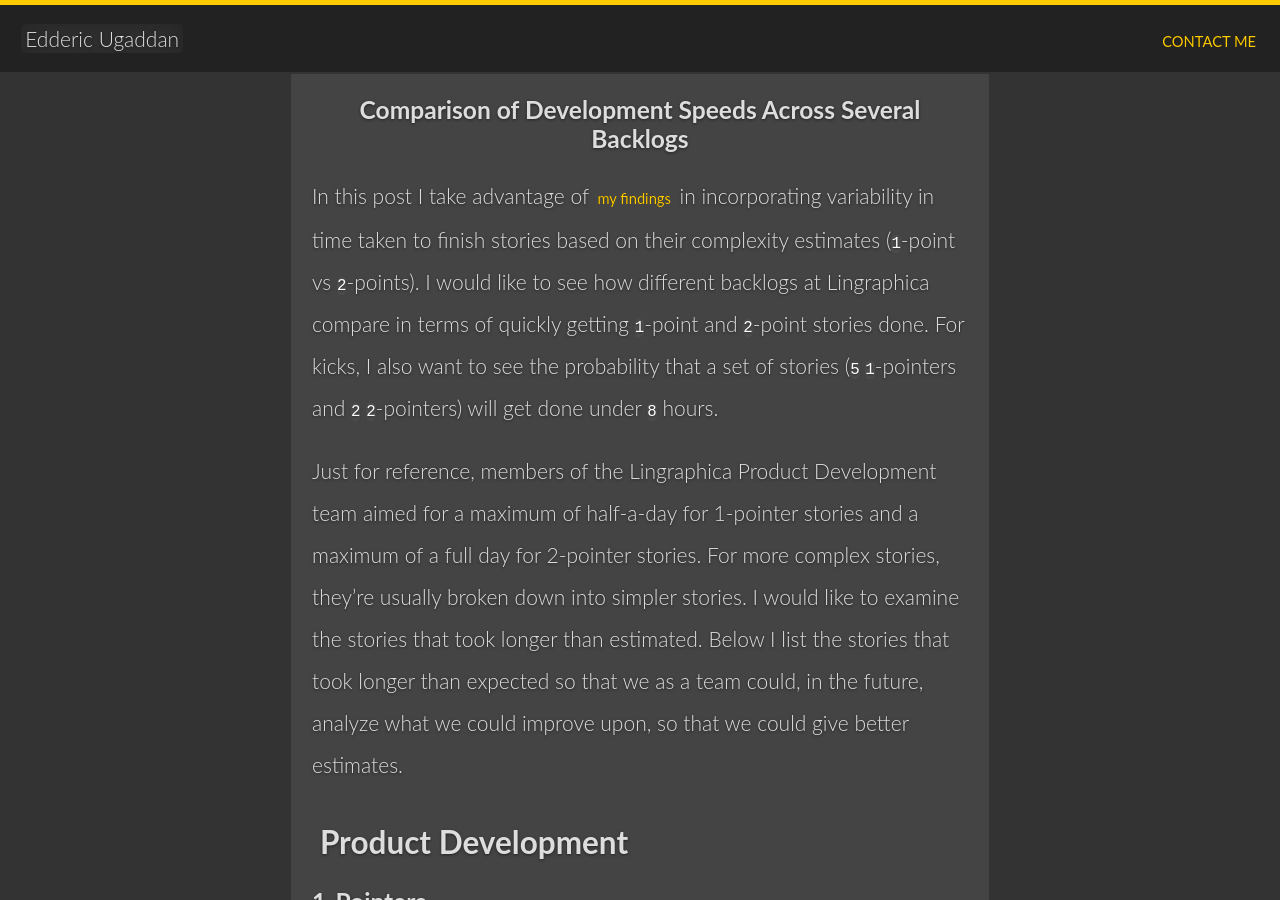
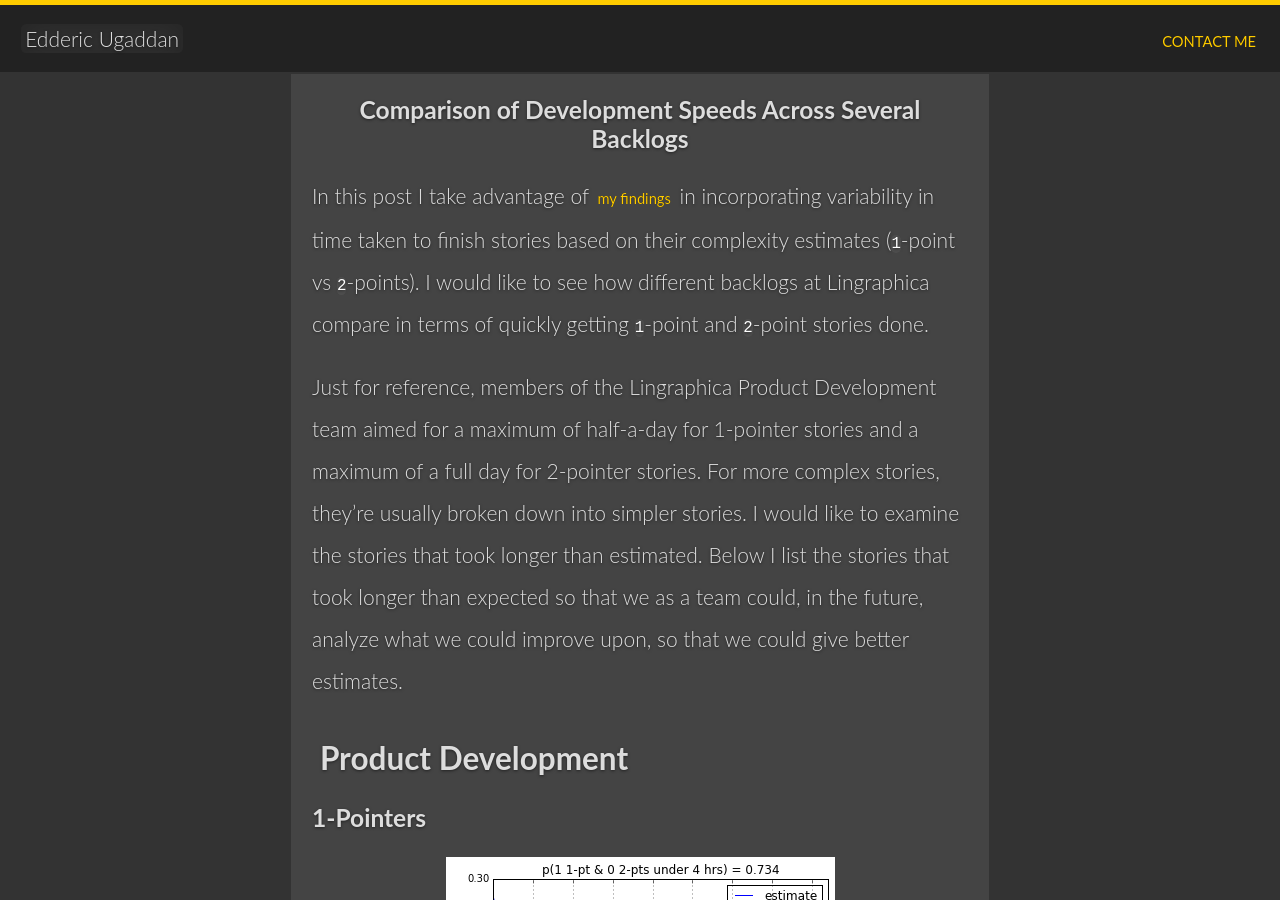
Before and after one commit to Edderic/edderic.github.io, a Jekyll site: the page built from _posts/2015-07-19-comparison-of-development-speed-across-several-projects.markdown, in a window 1280 px wide and 900 px high. Built offline with Jekyll 4.4.1, drawn with Linux system fonts in a browser that asks for light colours.

Commit message:
remove convolution. Focused on basics

```diff
--- a/_posts/2015-07-19-comparison-of-development-speed-across-several-projects.markdown
+++ b/_posts/2015-07-19-comparison-of-development-speed-across-several-projects.markdown
@@ -5,9 +5,7 @@
 in incorporating variability in time taken to finish stories based on their
 complexity estimates (`1`-point vs `2`-points). I would like to see how
 different backlogs at Lingraphica compare in terms of quickly getting `1`-point
-and `2`-point stories done. For kicks, I also want to see the probability that
-a set of stories (`5` `1`-pointers and `2` `2`-pointers) will get done under
-`8` hours.
+and `2`-point stories done.
 
 Just for reference, members of the Lingraphica Product Development team aimed
 for a maximum of half-a-day for 1-pointer stories and a maximum of a full day
```
